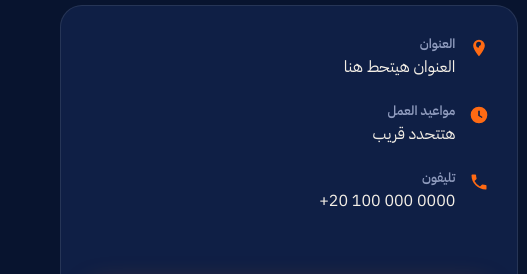
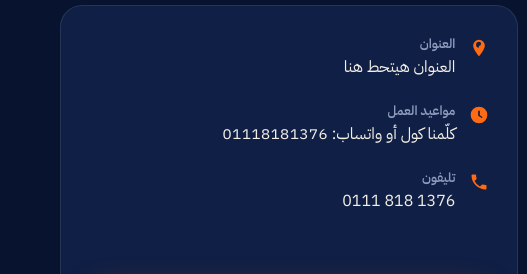
Before and after one commit to alpha30-pixel/wassaly, a plain HTML site: page index.html in a window 1280 px wide. Shown: the part 2900-3174 px from the top of the page, 0-527 px from the left. Drawn offline with Linux system fonts and the light colour scheme; a web font is replaced by a local one.

Commit message:
Update index.html

```diff
--- a/index.html
+++ b/index.html
@@ -413,14 +413,14 @@ h1 .sw.x{opacity:0;transform:translateY(14px)}
 <script>
 /* ===== الإعدادات: غيّر بياناتك هنا ===== */
 const CONFIG = {
-  whatsapp: "201000000000",            // رقم الواتساب دولي من غير + (مثال 201012345678)
-  phone: "+20 100 000 0000",
+  whatsapp: "201118181376",            // رقم الواتساب دولي من غير + (مثال 201012345678)
+  phone: "0111 818 1376",
   facebook: "https://facebook.com/",
   instagram: "https://instagram.com/",
   tiktok: "https://tiktok.com/",
   address: "العنوان هيتحط هنا",
   map: "Cairo, Egypt",                 // اسم المكان أو إحداثيات "30.04,31.23"
-  hoursText: "هتتحدد قريب",
+  hoursText: "كلّمنا كول أو واتساب: 01118181376",
   demo: true,                          // true = يتبدّل كل 5 ثواني. false = حسب المواعيد تحت
   schedule: {0:[10,22],1:[10,22],2:[10,22],3:[10,22],4:[10,22],5:null,6:[10,22]} // 0 = الأحد
 };
```
